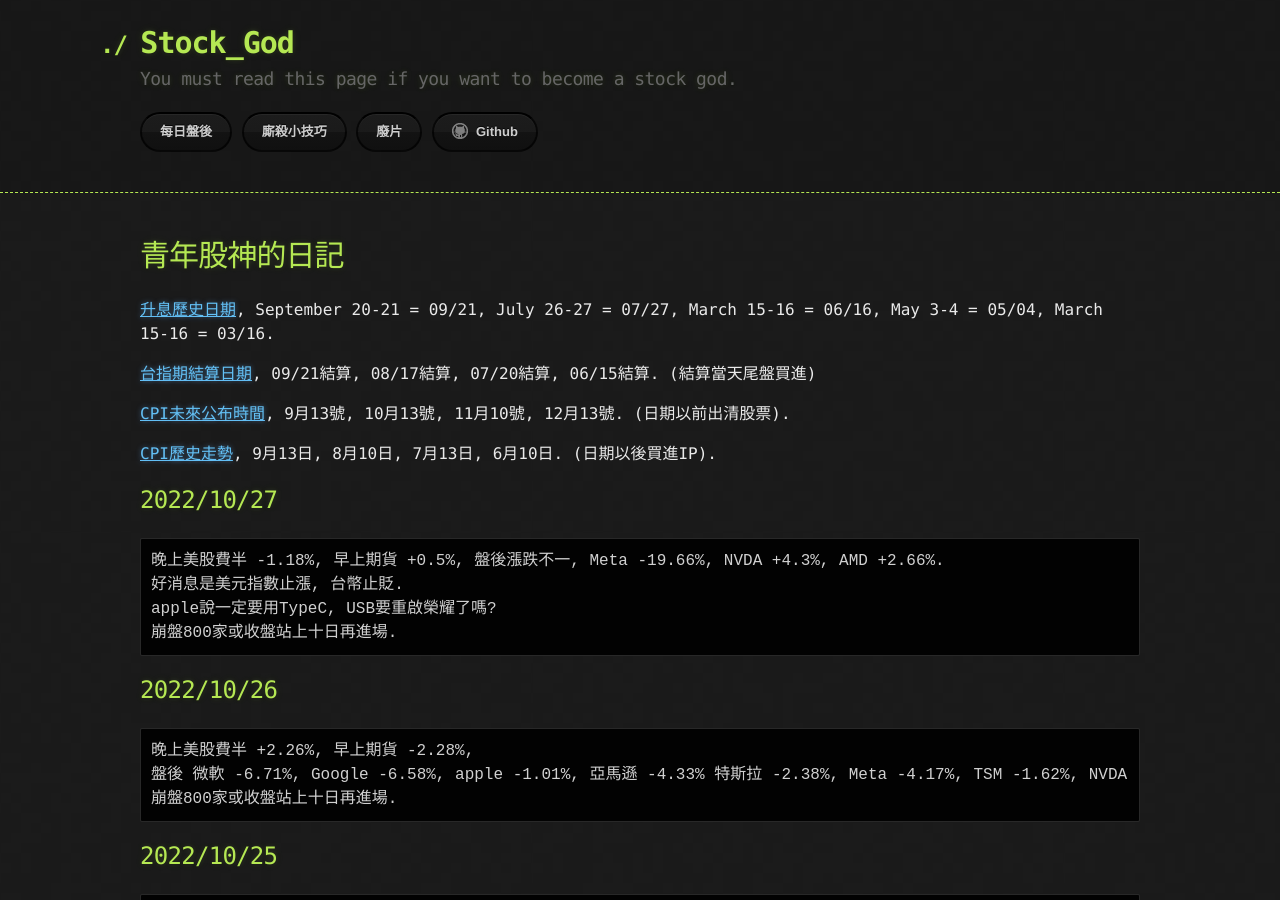
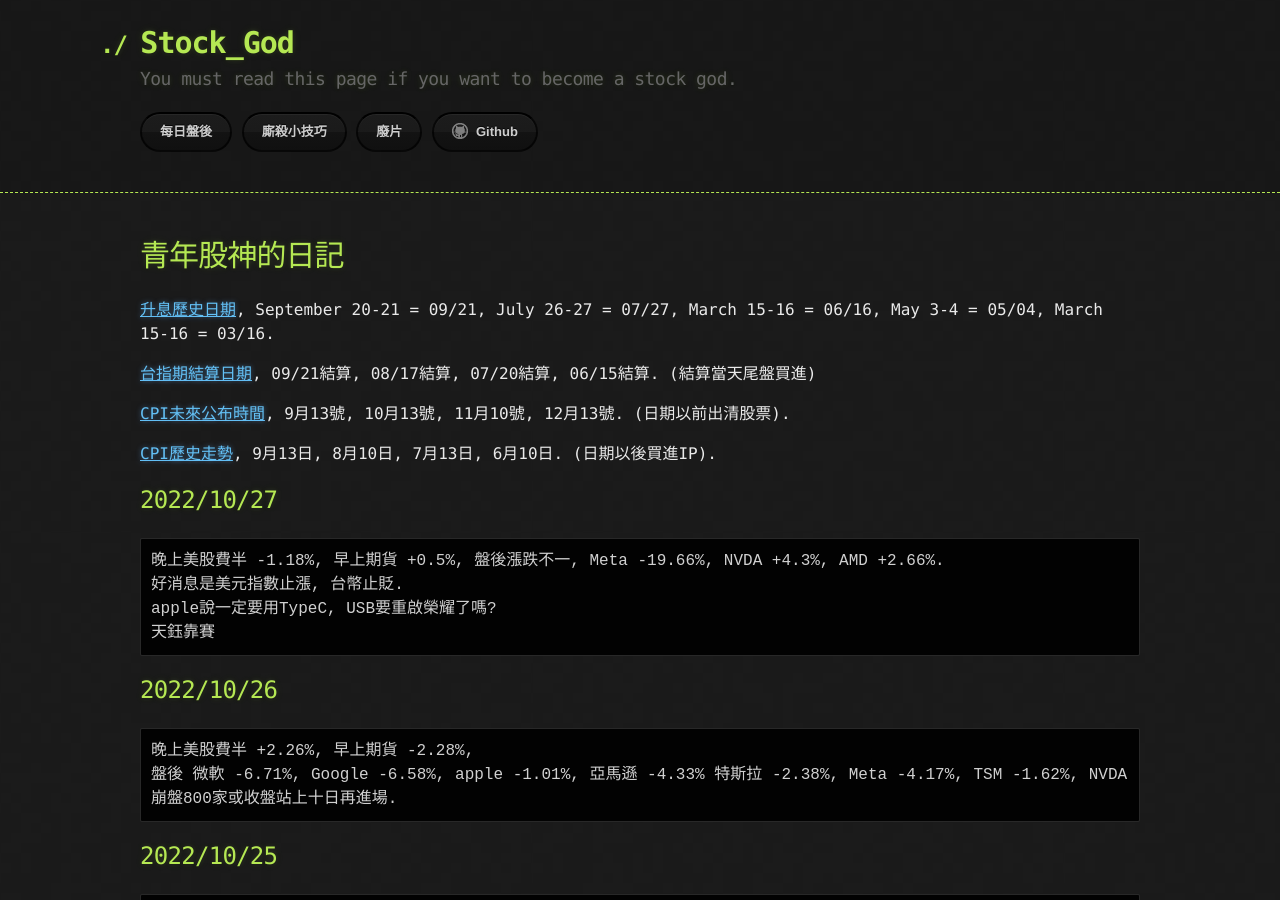
Before and after one commit to lepg5487/Stock_God, a Jekyll site: the page built from index.md, in a window 1280 px wide and 900 px high. Built offline with Jekyll 4.4.1, drawn with Linux system fonts in a browser that asks for light colours; our own code applies the rules of GitHub Pages for plain Markdown files.

Commit message:
Update index.md

````diff
--- a/index.md
+++ b/index.md
@@ -17,7 +17,7 @@
 晚上美股費半 -1.18%, 早上期貨 +0.5%, 盤後漲跌不一, Meta -19.66%, NVDA +4.3%, AMD +2.66%.
 好消息是美元指數止漲, 台幣止貶.
 apple說一定要用TypeC, USB要重啟榮耀了嗎?
-崩盤800家或收盤站上十日再進場.
+天鈺靠賽
 ```
 
 ## 2022/10/26
````
